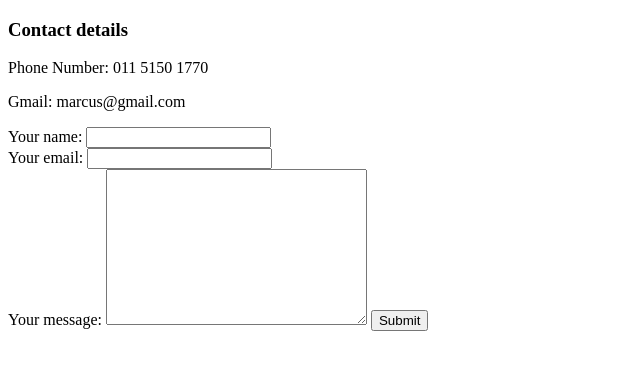
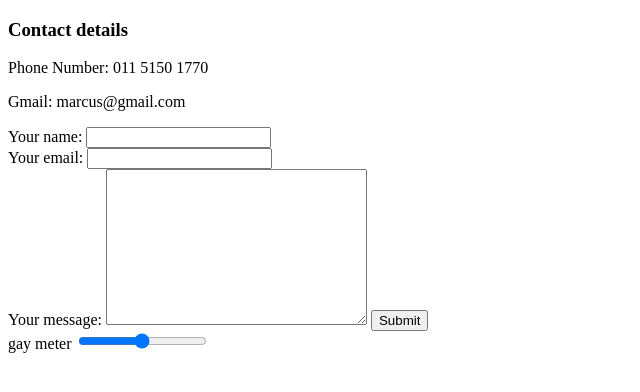
Before and after one commit to 1234567891023/gh-, a plain HTML site: page contact me.html in a window 1280 px wide. Shown: the whole page, without its empty margins (0-640 px from the left). Drawn offline with Linux system fonts and the light colour scheme.

Commit message:
Update contact me.html

```diff
--- a/contact me.html
+++ b/contact me.html
@@ -18,7 +18,9 @@
     <input type="email" name="Your email"><br>
     <label>Your message:</label>
     <textarea name="Your message" rows="10" cols="30"></textarea>
-    <input type="submit" name="">
+    <input type="submit" name=""><br>
+    <label>gay meter</label>
+    <input type="range" name="">
   </form>
 </body>
 
```
